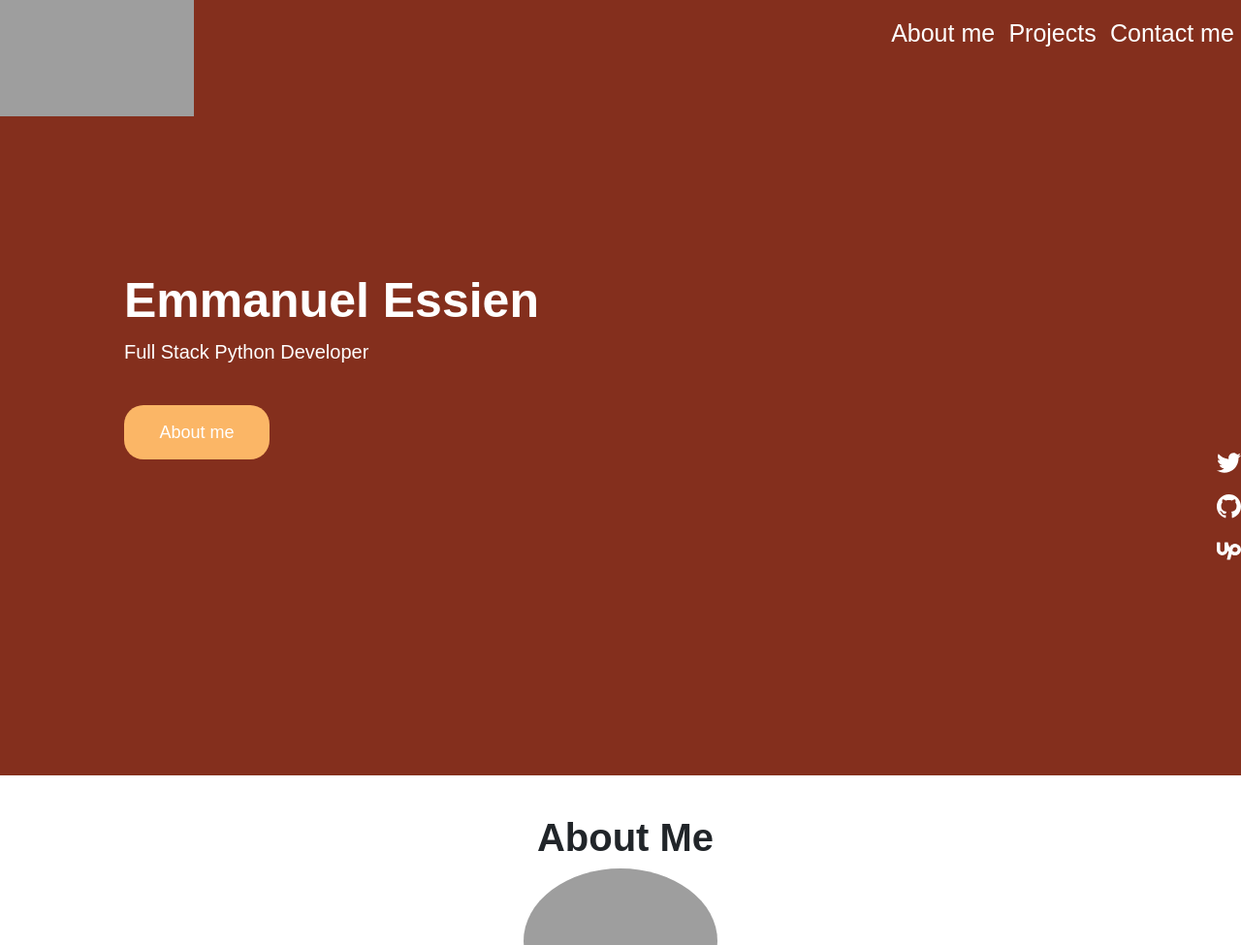
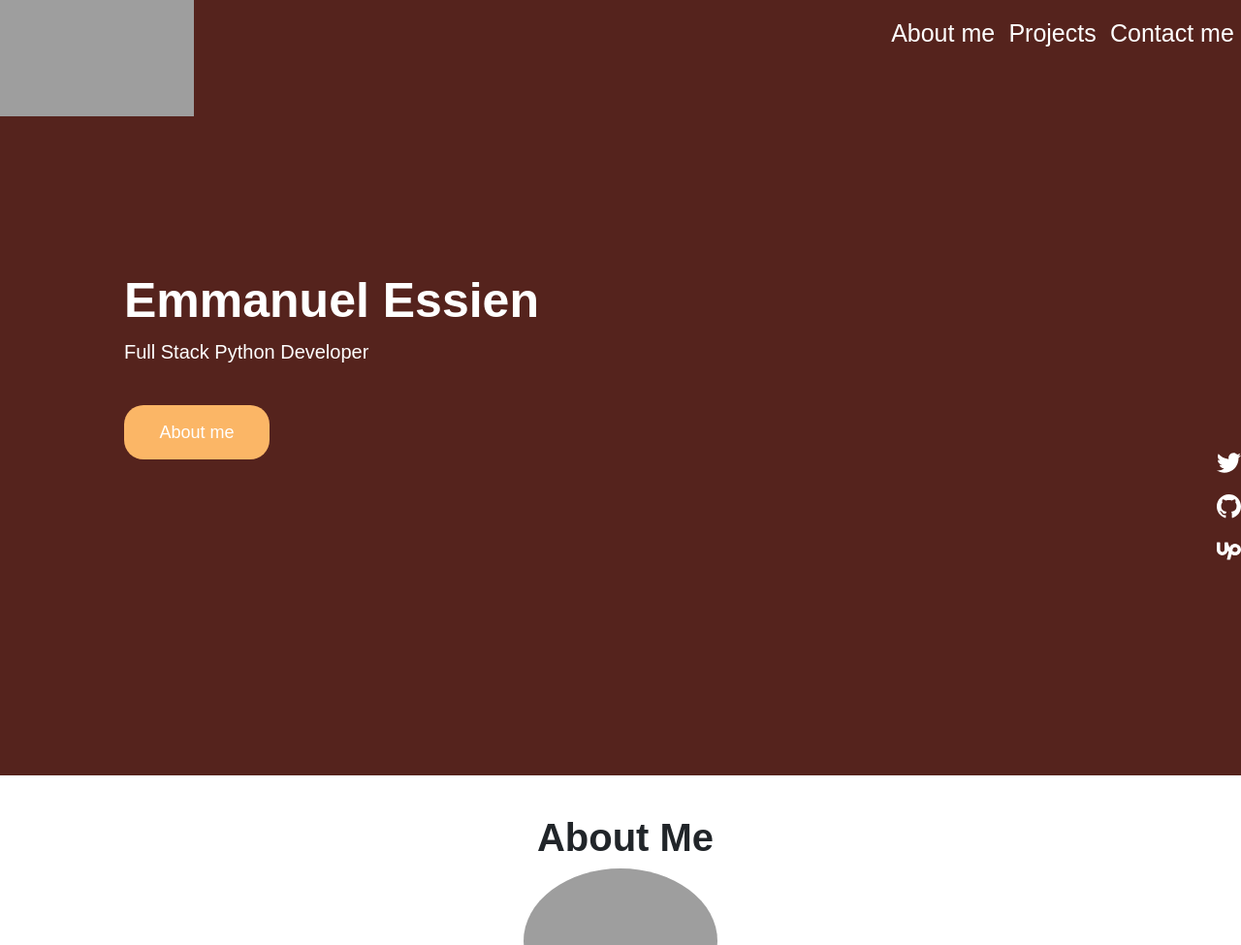
Before and after one commit to classAnon/portfolio3, a Flask app: page / in a window 1280 px wide. Shown: the top 975 px of the page at 97% size. Run offline with Flask 2, Linux system fonts and the light colour scheme; some libraries are stand-ins or nearby versions; some web fonts are replaced; grey boxes are pictures that could not be loaded.

Commit message:
hero color change

```diff
--- a/static/styles.css
+++ b/static/styles.css
@@ -10,7 +10,7 @@
 
 .hero {
     height: 100vh;
-    background-color: #842f1d;
+    background-color: #55231d;
     color: white;
     font-size: 30px;
 }
```
